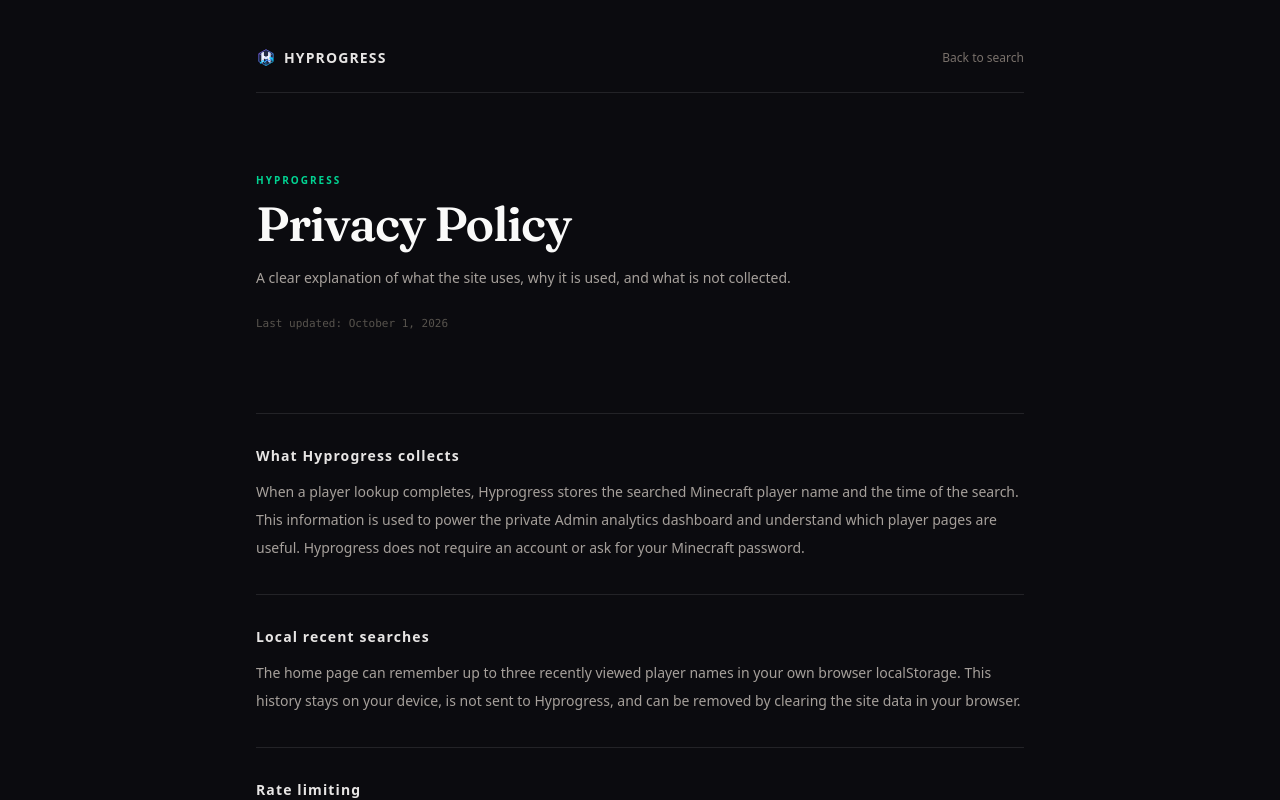
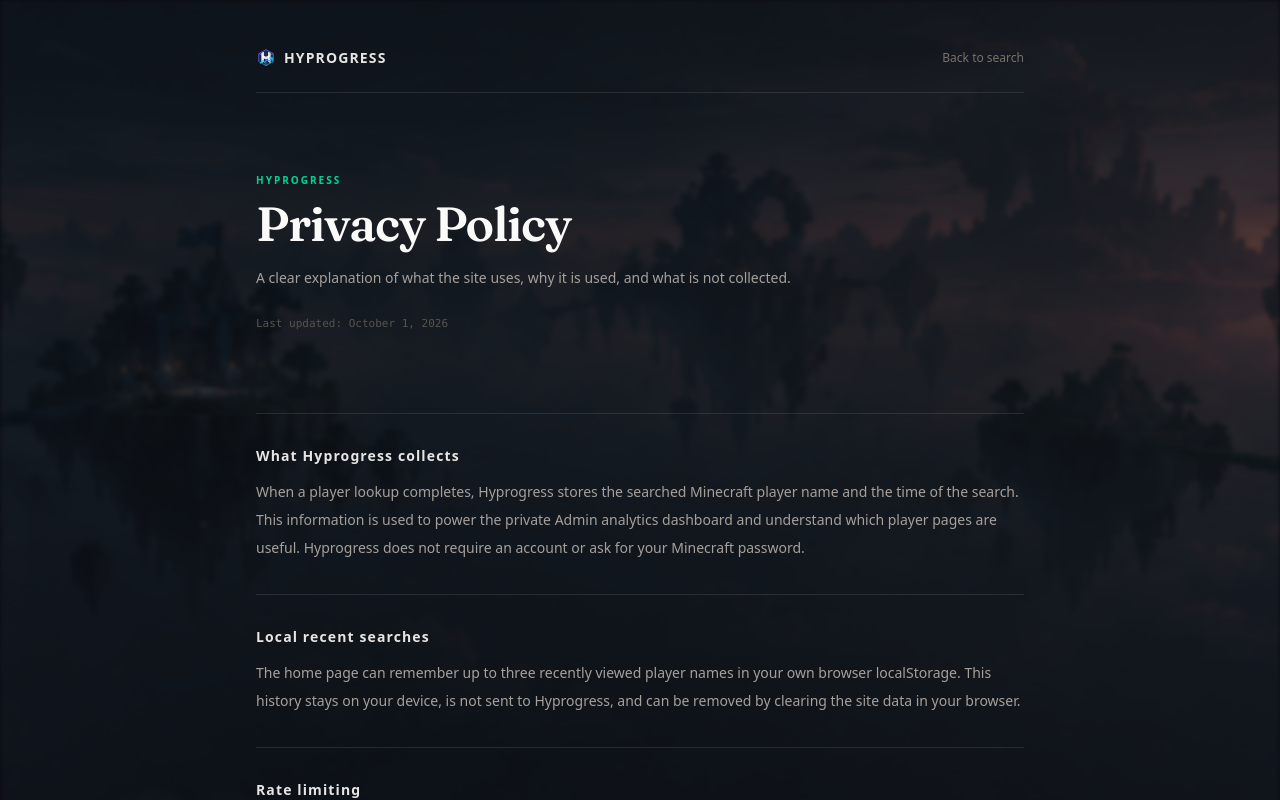
Before and after one commit to mr-youbella/HyProgress, a Next.js app: page /privacy in a window 1280 px wide. Shown: the top 800 px of the page. Built offline with nearby package versions, Linux system fonts and the light colour scheme.

Commit message:
feat: update background images in multiple components and add new background image file

```diff
--- a/app/HyprogressTracker.tsx
+++ b/app/HyprogressTracker.tsx
@@ -530,7 +530,7 @@
 			<div
 				aria-hidden="true"
 				className="pointer-events-none absolute inset-0 bg-cover bg-center"
-				style={{ backgroundImage: "url('/bedwars_background.png')" }}
+				style={{ backgroundImage: "url('/bedwars-background.png')" }}
 			/>
 			<div aria-hidden="true" className="pointer-events-none absolute inset-0 bg-[#0B0B0F]/50" />
 			<div className="relative mx-auto flex w-full max-w-2xl flex-1 flex-col px-5 pb-8 sm:px-6">
--- a/app/admin/page.tsx
+++ b/app/admin/page.tsx
@@ -33,8 +33,14 @@
 	const stats = await getAdminSearchStats();
 
 	return (
-		<main className="min-h-screen bg-[#0B0B0F] px-5 py-8 text-stone-100 sm:px-8 sm:py-12">
-			<div className="mx-auto max-w-5xl">
+		<main className="relative isolate min-h-screen overflow-hidden bg-[#0B0B0F] px-5 py-8 text-stone-100 sm:px-8 sm:py-12">
+			<div
+				aria-hidden="true"
+				className="pointer-events-none absolute inset-0 z-0 bg-cover bg-center blur-[2px]"
+				style={{ backgroundImage: "url('/bedwars-background.png')" }}
+			/>
+			<div aria-hidden="true" className="pointer-events-none absolute inset-0 z-0 bg-[#0B0B0F]/70" />
+			<div className="relative z-10 mx-auto max-w-5xl">
 				<header className="flex items-center justify-between border-b border-white/10 pb-6">
 					<div>
 						<p className="text-[10px] font-semibold uppercase tracking-[0.2em] text-emerald-400">
--- a/app/privacy/page.tsx
+++ b/app/privacy/page.tsx
@@ -37,8 +37,14 @@
 
 export default function PrivacyPage() {
 	return (
-		<main className="flex min-h-dvh flex-col bg-[#0B0B0F] px-5 py-8 text-stone-100 sm:px-8 sm:py-12">
-			<div className="mx-auto flex w-full max-w-3xl flex-1 flex-col">
+		<main className="relative isolate flex min-h-dvh flex-col overflow-hidden bg-[#0B0B0F] px-5 py-8 text-stone-100 sm:px-8 sm:py-12">
+			<div
+					aria-hidden="true"
+					className="pointer-events-none absolute inset-0 z-0 bg-cover bg-center blur-[2px]"
+					style={{ backgroundImage: "url('/bedwars-background.png')" }}
+				/>
+			<div aria-hidden="true" className="pointer-events-none absolute inset-0 z-0 bg-[#0B0B0F]/60" />
+			<div className="relative z-10 mx-auto flex w-full max-w-3xl flex-1 flex-col">
 				<header className="flex items-center justify-between border-b border-white/10 pb-6">
 					<Link className="flex items-center gap-2 text-sm font-semibold tracking-[0.08em] text-stone-200" href="/">
 						<Image src="/logo.svg" alt="Hyprogress" width={20} height={20} className="rounded-sm" />
```
Also changed, not shown: public/bedwars-background.png (renamed from public/bedwars_background.png).
